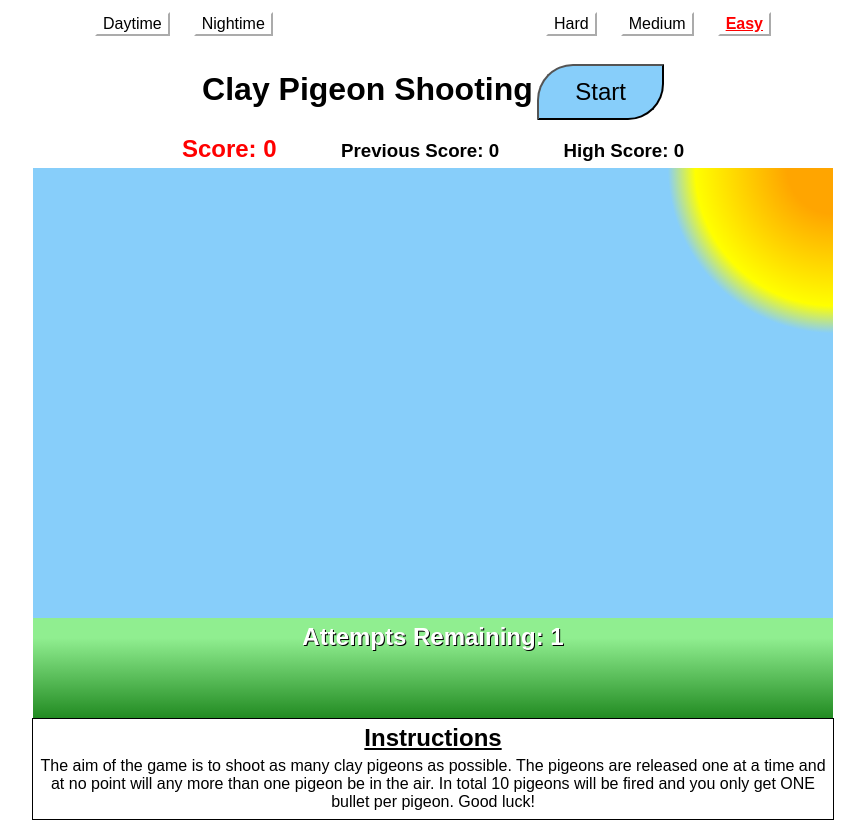
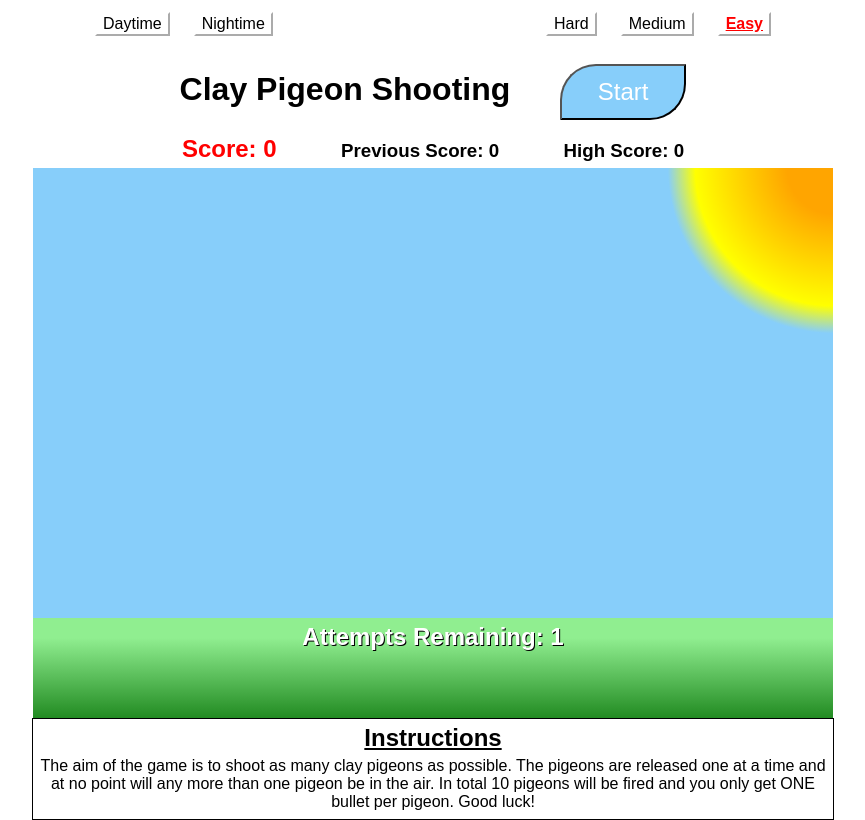
Before and after one commit to RhysTheaker/Clay-Pigeon-Shooting, a plain HTML site: page index.html in a window 1280 px wide. Shown: the whole page, without its empty margins (207-1072 px from the left). Drawn offline with nearby package versions, Linux system fonts and the light colour scheme.

Commit message:
Update style.css

```diff
--- a/css/style.css
+++ b/css/style.css
@@ -119,11 +119,7 @@ h3 {
   font-size: 1.5em;
   padding:.5em 1.5em;
   background-color: lightskyblue;
-<<<<<<< HEAD
-  margin-left: 20px;
-=======
   margin-left: 45px;
->>>>>>> dev
   color: white;
   transition: .1s;
   outline: none;
```
